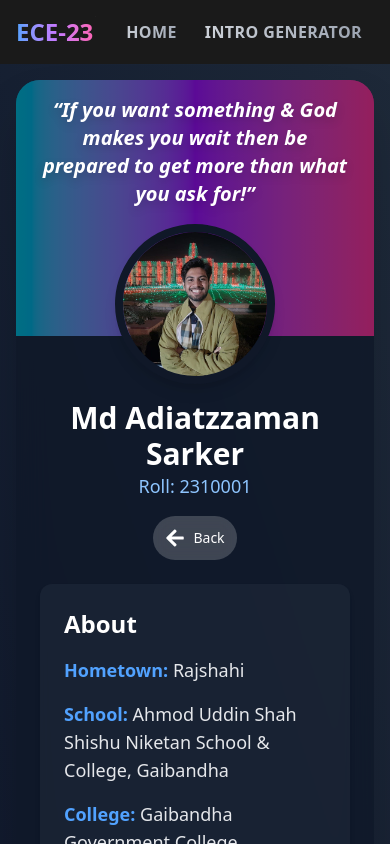
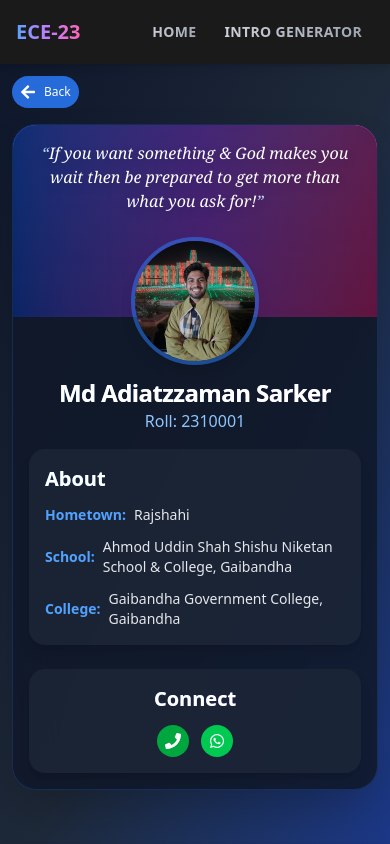
Before and after one commit to shuvoBoss44/ECE-23, a React (Vite) app: page / in a window 390 px wide. Both pictures are taken after a click on the button 334 px from the left and 578 px from the top of the page. Shown: the top 844 px of the page. Built offline with nearby package versions, Linux system fonts and the light colour scheme.

Commit message:
changed some design

```diff
--- a/src/components/Navbar.jsx
+++ b/src/components/Navbar.jsx
@@ -7,7 +7,7 @@ const Navbar = () => {
       <div className="max-w-7xl mx-auto px-4 sm:px-6 lg:px-8">
         <div className="flex justify-between items-center h-16">
           {/* Logo / Brand */}
-          <div className="text-2xl font-extrabold text-transparent bg-clip-text bg-gradient-to-r from-blue-400 via-purple-400 to-pink-400 animate-neon-glow">
+          <div className="text-xl sm:text-2xl font-extrabold text-transparent bg-clip-text bg-gradient-to-r from-blue-400 via-purple-400 to-pink-400 animate-neon-glow">
             ECE-23
           </div>
 
@@ -16,7 +16,7 @@ const Navbar = () => {
             <NavLink
               to="/"
               className={({ isActive }) =>
-                `relative px-3 py-1.5 text-base font-bold tracking-wide uppercase text-transparent bg-clip-text max-sm:ml-3 ${
+                `relative px-3 py-1.5 text-sm sm:text-base font-bold tracking-wide uppercase text-transparent bg-clip-text max-sm:ml-3 ${
                   isActive
                     ? "bg-gradient-to-r from-blue-400 to-purple-400 after:absolute after:bottom-0 after:left-0 after:w-full after:h-0.5 after:bg-gradient-to-r after:from-blue-400 after:to-purple-400 animate-neon-glow"
                     : "bg-gradient-to-r from-gray-300 to-gray-400 hover:from-blue-400 hover:to-purple-400 hover:scale-105 transition-all duration-300"
@@ -29,7 +29,7 @@ const Navbar = () => {
             <NavLink
               to="/intro-generator"
               className={({ isActive }) =>
-                `relative px-3 py-1.5 text-base font-bold tracking-wide uppercase text-transparent bg-clip-text ${
+                `relative px-3 py-1.5 text-sm sm:text-base font-bold tracking-wide uppercase text-transparent bg-clip-text ${
                   isActive
                     ? "bg-gradient-to-r from-blue-400 to-purple-400 after:absolute after:bottom-0 after:left-0 after:w-full after:h-0.5 after:bg-gradient-to-r after:from-blue-400 after:to-purple-400 animate-neon-glow"
                     : "bg-gradient-to-r from-gray-300 to-gray-400 hover:from-blue-400 hover:to-purple-400 hover:scale-105 transition-all duration-300"
--- a/src/components/Profile.jsx
+++ b/src/components/Profile.jsx
@@ -23,41 +23,37 @@ const Profile = ({
   const { ref: inViewRef, inView } = useInView({
     triggerOnce: true,
     threshold: 0.1,
-    rootMargin: "100px", // Preload 100px before visibility
+    rootMargin: "100px",
   });
   const [isImageLoaded, setIsImageLoaded] = useState(false);
 
-  // Scroll to top and disable scroll restoration
   useEffect(() => {
-    window.scrollTo(0, 0); // Scroll to top on mount
+    window.scrollTo(0, 0);
     if (history.scrollRestoration) {
-      history.scrollRestoration = "manual"; // Disable browser scroll restoration
+      history.scrollRestoration = "manual";
     }
   }, [roll]);
 
   const handleImageLoad = () => {
-    setTimeout(() => setIsImageLoaded(true), 300); // Minimum spinner display time
+    setTimeout(() => setIsImageLoaded(true), 300);
   };
 
   const handleImageError = e => {
     e.target.src = placeholderImage;
-    setTimeout(() => setIsImageLoaded(true), 300); // Minimum spinner display time
+    setTimeout(() => setIsImageLoaded(true), 300);
   };
 
-  // Handle back navigation
   const handleBack = () => {
     if (location.state?.from === "home" && location.state?.cardId) {
-      // Navigate back to Home with cardId to scroll to the specific card
       navigate("/", { state: { cardId: location.state.cardId } });
     } else {
-      // Fallback to previous page (e.g., Search or direct access)
       navigate(-1);
     }
   };
 
   if (!student) {
     return (
-      <div className="text-center text-red-500 text-xl font-semibold py-10">
+      <div className="text-center text-red-500 text-lg font-semibold py-8">
         Student not found!
       </div>
     );
@@ -70,47 +66,71 @@ const Profile = ({
   return (
     <>
       <Background />
+      <div className="flex flex-col min-h-screen bg-gradient-to-br from-slate-900 via-gray-800 to-blue-900">
         <motion.div
           initial={{ opacity: 0, y: 20 }}
           animate={{ opacity: 1, y: 0 }}
           transition={{ duration: 0.6 }}
-        className="relative min-h-screen p-4 md:p-8 pt-4 bg-gradient-to-tr from-slate-900 to-gray-800"
+          className="flex-grow p-3 sm:p-6 md:p-8 pt-3"
         >
-        <div className="max-w-5xl mx-auto bg-gray-900/80 backdrop-blur-lg rounded-3xl shadow-2xl overflow-hidden">
+          {/* Back Button at Top */}
+          <motion.button
+            initial={{ opacity: 0, x: -20 }}
+            animate={{ opacity: 1, x: 0 }}
+            transition={{ delay: 0.2, duration: 0.4 }}
+            whileHover={{ scale: 1.1 }}
+            whileTap={{ scale: 0.95 }}
+            onClick={handleBack}
+            className="mb-4 p-2 sm:p-3 bg-blue-500/80 rounded-full hover:bg-blue-600 transition-all backdrop-blur-sm flex items-center gap-2"
+          >
+            <FaArrowLeft className="text-white w-4 h-4 sm:w-5 sm:h-5" />
+            <span className="text-white text-xs sm:text-sm font-medium">
+              Back
+            </span>
+          </motion.button>
+
+          <div className="max-w-4xl mx-auto bg-gray-900/85 backdrop-blur-xl rounded-3xl shadow-2xl overflow-hidden border border-blue-500/20">
             {/* Cover Photo */}
-          <div className="relative h-64 md:h-80 bg-gradient-to-r from-cyan-500 via-purple-600 to-pink-500">
-            <div className="absolute inset-0 bg-black/40" />
-            {/* Quote at Top */}
+            <div className="relative h-48 sm:h-60 md:h-72 bg-gradient-to-r from-blue-600 via-purple-500 to-pink-500">
+              <div className="absolute inset-0 bg-black/60 backdrop-blur-sm" />
+              <motion.div
+                className="absolute inset-0 bg-gradient-to-t from-transparent to-blue-500/20 animate-pulse-slow"
+                animate={{ opacity: [0.3, 0.6, 0.3] }}
+                transition={{ duration: 5, repeat: Infinity }}
+              />
               {quote && (
                 <motion.blockquote
                   initial={{ opacity: 0, y: -10 }}
                   animate={{ opacity: 1, y: 0 }}
                   transition={{ delay: 0.3, duration: 0.6 }}
-                className="absolute top-4 left-1/2 transform -translate-x-1/2 w-11/12 md:w-3/4 text-center text-white text-xl md:text-2xl font-semibold italic drop-shadow-lg px-2"
+                  className="absolute top-4 left-1/2 transform -translate-x-1/2 w-11/12 sm:w-3/4 text-center text-white text-base sm:text-lg md:text-xl font-serif italic drop-shadow-lg px-3"
                 >
-                “{quote}”
+                  <span className="text-blue-200">“</span>
+                  {quote}
+                  <span className="text-blue-200">”</span>
                 </motion.blockquote>
               )}
             </div>
 
             {/* Profile Info Header */}
-          <div className="relative -mt-28 flex flex-col items-center px-4">
+            <div className="relative -mt-20 sm:-mt-24 md:-mt-28 flex flex-col items-center px-3 sm:px-4">
               <motion.div
                 ref={inViewRef}
                 initial={{ scale: 0.8, opacity: 0 }}
                 animate={{ scale: 1, opacity: 1 }}
                 transition={{ delay: 0.2, duration: 0.5 }}
-              className="w-40 h-40 md:w-56 md:h-56 rounded-full border-8 border-gray-900 overflow-hidden shadow-lg"
+                className="w-32 h-32 sm:w-40 sm:h-40 md:w-48 md:h-48 rounded-full border-4 sm:border-6 border-blue-500/50 overflow-hidden shadow-lg relative group"
               >
+                <div className="absolute inset-0 rounded-full bg-gradient-to-r from-blue-500/30 to-purple-500/30 opacity-0 group-hover:opacity-100 transition-opacity duration-300" />
                 {(!inView || (inView && !isImageLoaded)) && (
-                <div className="absolute inset-0 flex items-center justify-center rounded-full bg-gray-700 z-20">
-                  <div className="animate-spin rounded-full h-10 w-10 border-t-4 border-b-4 border-blue-400" />
+                  <div className="absolute inset-0 flex items-center justify-center rounded-full bg-gray-800/80 z-20">
+                    <div className="animate-spin rounded-full h-8 w-8 border-t-3 border-b-3 border-blue-400" />
                   </div>
                 )}
                 <img
                   src={inView && image ? `/${image}` : placeholderImage}
                   alt={name}
-                className="w-full h-full object-cover"
+                  className="w-full h-full object-cover transition-transform duration-300 group-hover:scale-105"
                   loading="lazy"
                   onLoad={handleImageLoad}
                   onError={handleImageError}
@@ -118,54 +138,49 @@ const Profile = ({
               </motion.div>
 
               <motion.h1
-              initial={{ opacity: 0 }}
-              animate={{ opacity: 1 }}
+                initial={{ opacity: 0, y: 10 }}
+                animate={{ opacity: 1, y: 0 }}
                 transition={{ delay: 0.4, duration: 0.4 }}
-              className="mt-4 text-white text-3xl md:text-4xl font-bold text-center"
+                className="mt-3 text-white text-2xl sm:text-3xl md:text-4xl font-extrabold text-center tracking-tight bg-clip-text text-transparent bg-gradient-to-r from-blue-300 to-purple-300"
               >
                 {name}
               </motion.h1>
               <motion.p
-              initial={{ opacity: 0 }}
-              animate={{ opacity: 1 }}
+                initial={{ opacity: 0, y: 10 }}
+                animate={{ opacity: 1, y: 0 }}
                 transition={{ delay: 0.5, duration: 0.4 }}
-              className="text-blue-300 text-lg md:text-xl font-medium"
+                className="text-blue-300 text-base sm:text-lg md:text-xl font-medium"
               >
                 Roll: {roll}
               </motion.p>
-
-            {/* Back Button */}
-            <motion.button
-              whileHover={{ scale: 1.1 }}
-              whileTap={{ scale: 0.95 }}
-              onClick={handleBack} // Use the new handleBack function
-              className="mt-4 p-3 bg-white/20 rounded-full hover:bg-white/30 transition-all backdrop-blur-sm flex items-center justify-center gap-2"
-            >
-              <FaArrowLeft className="text-white w-5 h-5" />
-              <span className="text-white text-sm font-medium">Back</span>
-            </motion.button>
             </div>
 
             {/* About Section */}
-          <div className="p-6 md:p-10 space-y-8">
+            <div className="p-4 sm:p-6 md:p-8 space-y-6">
               <motion.div
                 initial={{ opacity: 0, y: 20 }}
                 animate={{ opacity: 1, y: 0 }}
                 transition={{ delay: 0.6, duration: 0.5 }}
-              className="bg-gray-800/60 rounded-xl p-6 md:p-8 shadow-md"
+                className="bg-gray-800/70 rounded-2xl p-4 sm:p-6 shadow-lg hover:shadow-blue-500/20 transition-shadow duration-300"
               >
-              <h2 className="text-2xl font-bold text-white mb-4">About</h2>
-              <div className="grid md:grid-cols-2 gap-4 text-gray-200 text-lg">
-                <p>
-                  <span className="text-blue-400 font-semibold">Hometown:</span>{" "}
+                <h2 className="text-xl sm:text-2xl font-bold text-white mb-3 bg-clip-text text-transparent bg-gradient-to-r from-blue-400 to-purple-400">
+                  About
+                </h2>
+                <div className="grid md:grid-cols-2 gap-3 text-gray-200 text-sm sm:text-base">
+                  <p className="flex items-center gap-2">
+                    <span className="text-blue-400 font-semibold">
+                      Hometown:
+                    </span>{" "}
                     {district || "Not provided"}
                   </p>
-                <p>
+                  <p className="flex items-center gap-2">
                     <span className="text-blue-400 font-semibold">School:</span>{" "}
                     {school || "Not provided"}
                   </p>
-                <p>
-                  <span className="text-blue-400 font-semibold">College:</span>{" "}
+                  <p className="flex items-center gap-2">
+                    <span className="text-blue-400 font-semibold">
+                      College:
+                    </span>{" "}
                     {college || "Not provided"}
                   </p>
                 </div>
@@ -177,60 +192,69 @@ const Profile = ({
                   initial={{ opacity: 0, y: 20 }}
                   animate={{ opacity: 1, y: 0 }}
                   transition={{ delay: 0.7, duration: 0.5 }}
-                className="bg-gray-800/60 rounded-xl p-6 md:p-8 shadow-md"
+                  className="bg-gray-800/70 rounded-2xl p-4 sm:p-6 shadow-lg hover:shadow-blue-500/20 transition-shadow duration-300"
                 >
-                <h2 className="text-2xl font-bold text-white mb-4 text-center">
+                  <h2 className="text-xl sm:text-2xl font-bold text-white mb-3 text-center bg-clip-text text-transparent bg-gradient-to-r from-blue-400 to-purple-400">
                     Connect
                   </h2>
-                <div className="flex flex-wrap justify-center gap-4 sm:gap-6">
+                  <div className="flex flex-wrap justify-center gap-3 sm:gap-4">
                     {facebook && (
-                    <a
+                      <motion.a
                         href={facebook}
                         target="_blank"
                         rel="noopener noreferrer"
-                      className="p-3 sm:p-4 bg-blue-600 rounded-full hover:bg-blue-700 transition"
+                        className="p-2 sm:p-3 bg-blue-600 rounded-full hover:bg-blue-700 transition"
+                        whileHover={{ scale: 1.2, rotate: 10 }}
+                        whileTap={{ scale: 0.9 }}
                       >
-                      <FaFacebook className="text-white w-5 h-5 sm:w-6 sm:h-6" />
-                    </a>
+                        <FaFacebook className="text-white w-4 h-4 sm:w-5 sm:h-5" />
+                      </motion.a>
                     )}
                     {phone && (
-                    <a
+                      <motion.a
                         href={`tel:${phone}`}
-                      className="p-3 sm:p-4 bg-green-600 rounded-full hover:bg-green-700 transition"
+                        className="p-2 sm:p-3 bg-green-600 rounded-full hover:bg-green-700 transition"
+                        whileHover={{ scale: 1.2, rotate: 10 }}
+                        whileTap={{ scale: 0.9 }}
                       >
-                      <FaPhone className="text-white w-5 h-5 sm:w-6 sm:h-6" />
-                    </a>
+                        <FaPhone className="text-white w-4 h-4 sm:w-5 sm:h-5" />
+                      </motion.a>
                     )}
                     {instagram && (
-                    <a
+                      <motion.a
                         href={instagram}
                         target="_blank"
                         rel="noopener noreferrer"
-                      className="p-3 sm:p-4 bg-pink-600 rounded-full hover:bg-pink-700 transition"
+                        className="p-2 sm:p-3 bg-pink-600 rounded-full hover:bg-pink-700 transition"
+                        whileHover={{ scale: 1.2, rotate: 10 }}
+                        whileTap={{ scale: 0.9 }}
                       >
-                      <FaInstagram className="text-white w-5 h-5 sm:w-6 sm:h-6" />
-                    </a>
+                        <FaInstagram className="text-white w-4 h-4 sm:w-5 sm:h-5" />
+                      </motion.a>
                     )}
                     {whatsapp && (
-                    <a
+                      <motion.a
                         href={whatsapp}
                         target="_blank"
                         rel="noopener noreferrer"
-                      className="p-3 sm:p-4 bg-green-500 rounded-full hover:bg-green-600 transition"
+                        className="p-2 sm:p-3 bg-green-500 rounded-full hover:bg-green-600 transition"
+                        whileHover={{ scale: 1.2, rotate: 10 }}
+                        whileTap={{ scale: 0.9 }}
                       >
-                      <FaWhatsapp className="text-white w-5 h-5 sm:w-6 sm:h-6" />
-                    </a>
+                        <FaWhatsapp className="text-white w-4 h-4 sm:w-5 sm:h-5" />
+                      </motion.a>
                     )}
                   </div>
                 </motion.div>
               )}
             </div>
           </div>
+        </motion.div>
 
         {/* Footer */}
-        <footer className="text-center py-6 bg-gradient-to-t from-black/80 to-transparent mt-8">
-          <div className="max-w-4xl mx-auto px-4">
-            <p className="text-sm text-gray-300">
+        <footer className="w-full py-4 sm:py-6 bg-gradient-to-t from-slate-900 to-transparent">
+          <div className="max-w-4xl mx-auto px-4 text-center">
+            <p className="text-xs sm:text-sm text-gray-300">
               Developed by{" "}
               <a
                 href="https://www.facebook.com/shuvo.chakma.16121/"
@@ -246,7 +270,7 @@ const Profile = ({
             </p>
           </div>
         </footer>
-      </motion.div>
+      </div>
     </>
   );
 };
```
Lines whose indentation alone changed are shown as unchanged.
